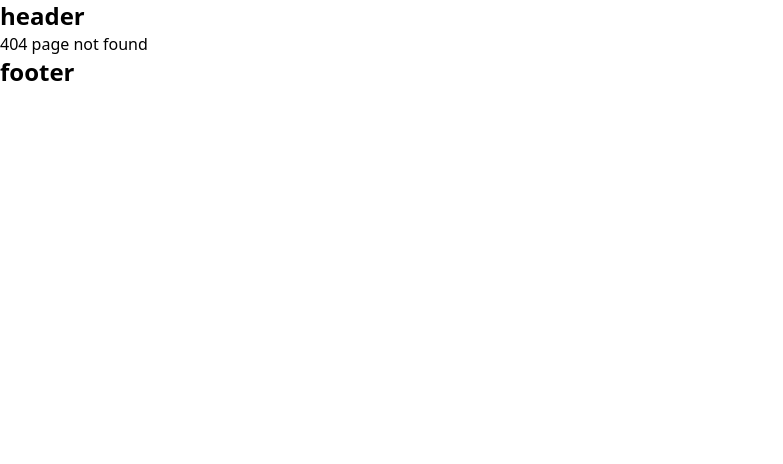
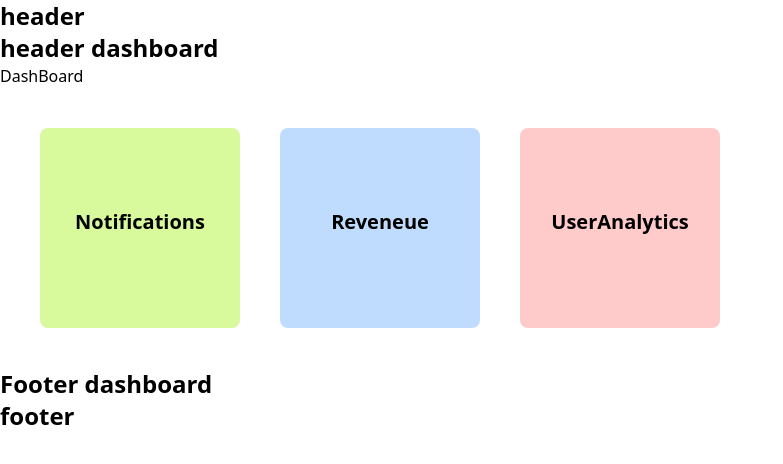
Before and after one commit to talha-fullstackdev/learning-next-js, a Next.js app in the folder learning-nextjs/: page /dashboard in a window 1280 px wide. Before the commit this address had no page. Shown: the top 464 px of the page, without its empty margins (0-783 px from the left). Built offline with nearby package versions, Linux system fonts and the light colour scheme.

Commit message:
learn parallel routes in dashboard

```diff
--- /dev/null
+++ b/learning-nextjs/src/app/dashboard/@notifications/page.js
@@ -0,0 +1,9 @@
+import React from 'react'
+
+const Notifications = () => {
+  return (
+    <div>Notifications</div>
+  )
+}
+
+export default Notifications
--- /dev/null
+++ b/learning-nextjs/src/app/dashboard/@reveneue/page.js
@@ -0,0 +1,9 @@
+import React from 'react'
+
+const Reveneue = () => {
+  return (
+    <div>Reveneue</div>
+  )
+}
+
+export default Reveneue
--- /dev/null
+++ b/learning-nextjs/src/app/dashboard/@useranalytics/page.js
@@ -0,0 +1,9 @@
+import React from 'react'
+
+const UserAnalytics = () => {
+  return (
+    <div>UserAnalytics</div>
+  )
+}
+
+export default UserAnalytics
--- /dev/null
+++ b/learning-nextjs/src/app/dashboard/layout.js
@@ -0,0 +1,26 @@
+import React from 'react'
+// import UserAnalytics from './@useranalytics/page'
+// import Reveneue from './@reveneue/page'
+// import Notifications from './@notifications/page'
+const layout = ({children,notifications,reveneue,useranalytics}) => { // we can also get routes like this without import
+  const styles = 'w-[200px] h-[200px]  text-center pt-20 text-xl font-semibold rounded-lg'
+  return (
+    <div>
+        <h1 className='text-2xl font-bold'>header dashboard</h1>
+        {children}
+        <div className="flex gap-10 mt-10 ml-10 mb-10 ">
+        <div className={`${styles} bg-lime-200`}>{notifications}</div>
+        <div className={`${styles} bg-blue-200`}>{reveneue}</div>
+        <div className={`${styles} bg-red-200`}> {useranalytics}</div>
+        </div>
+
+
+        {/* <UserAnalytics/>
+        <Reveneue/>
+        <Notifications/> */}
+        <h1 className='text-2xl font-bold'>Footer dashboard</h1>
+    </div>
+  )
+}
+
+export default layout
--- /dev/null
+++ b/learning-nextjs/src/app/dashboard/page.js
@@ -0,0 +1,9 @@
+import React from 'react'
+
+const DashBoard = () => {
+  return (
+    <div>DashBoard</div>
+  )
+}
+
+export default DashBoard
```
